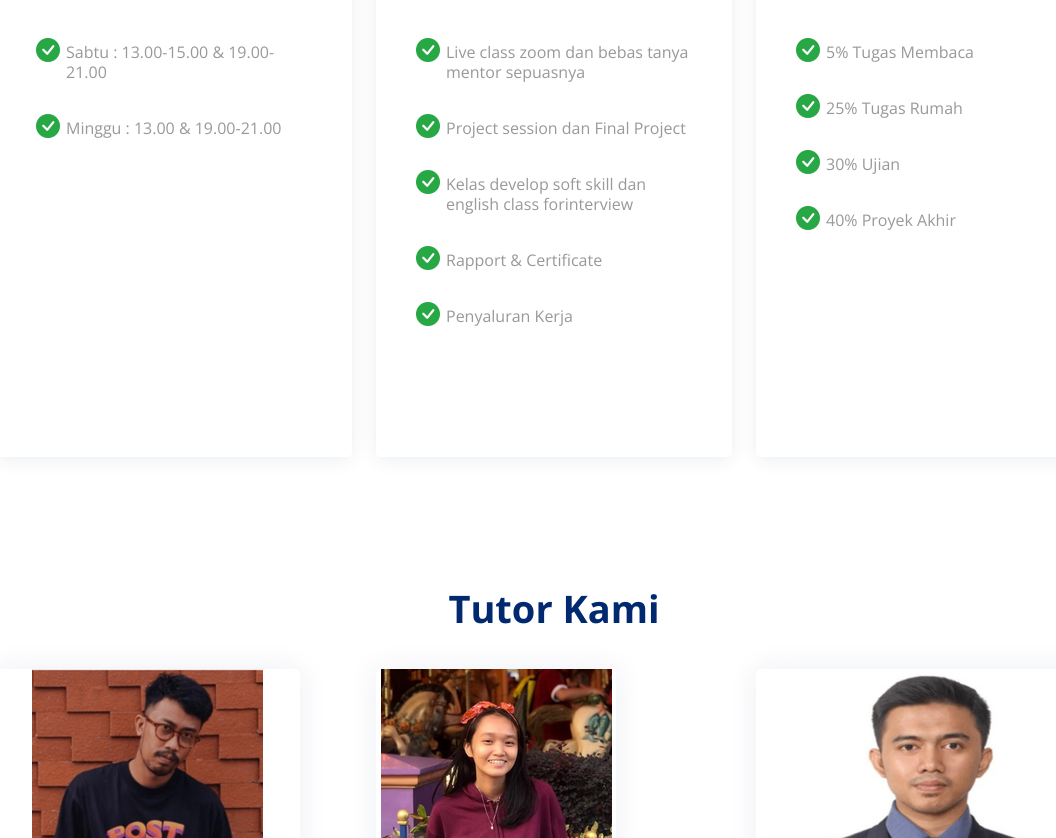
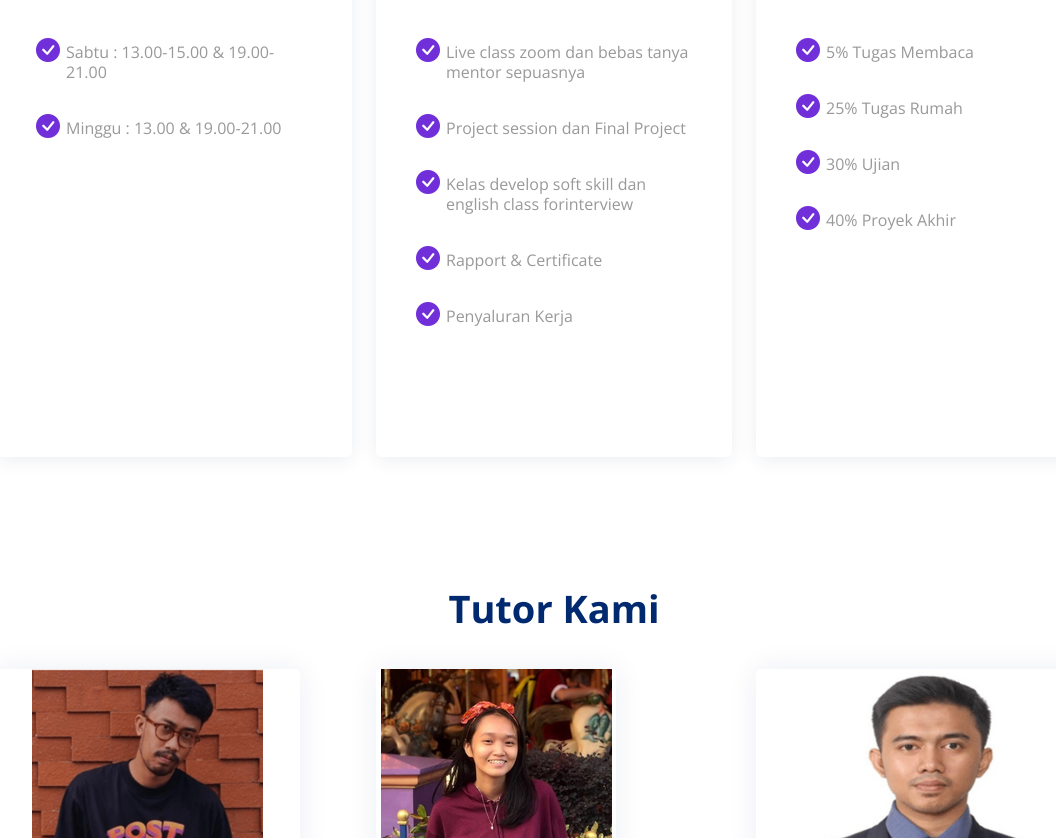
Before and after one commit to ziyadcoba/ziyadcoba.github.io, a plain HTML site: page index.html in a window 1280 px wide. Shown: the part 3900-4738 px from the top of the page, without its empty margins (86-1142 px from the left). Drawn offline with nearby package versions, Linux system fonts and the light colour scheme.

Commit message:
Update style.css

```diff
--- a/assets/css/style.css
+++ b/assets/css/style.css
@@ -919,7 +919,7 @@ section {
   position: relative;
 }
 .pricing ul i {
-  color: #28a745;
+  color: #712fda;
   font-size: 24px;
   position: absolute;
   left: 0;
```
